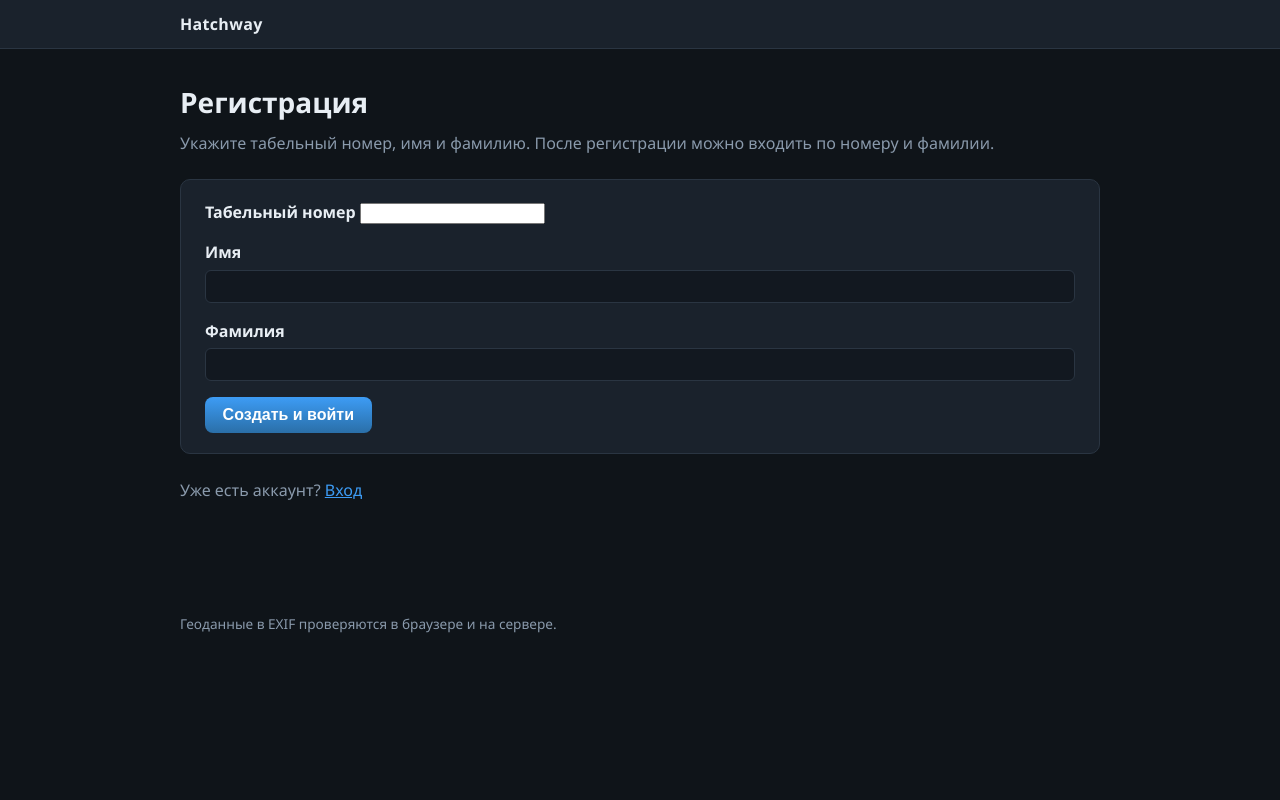
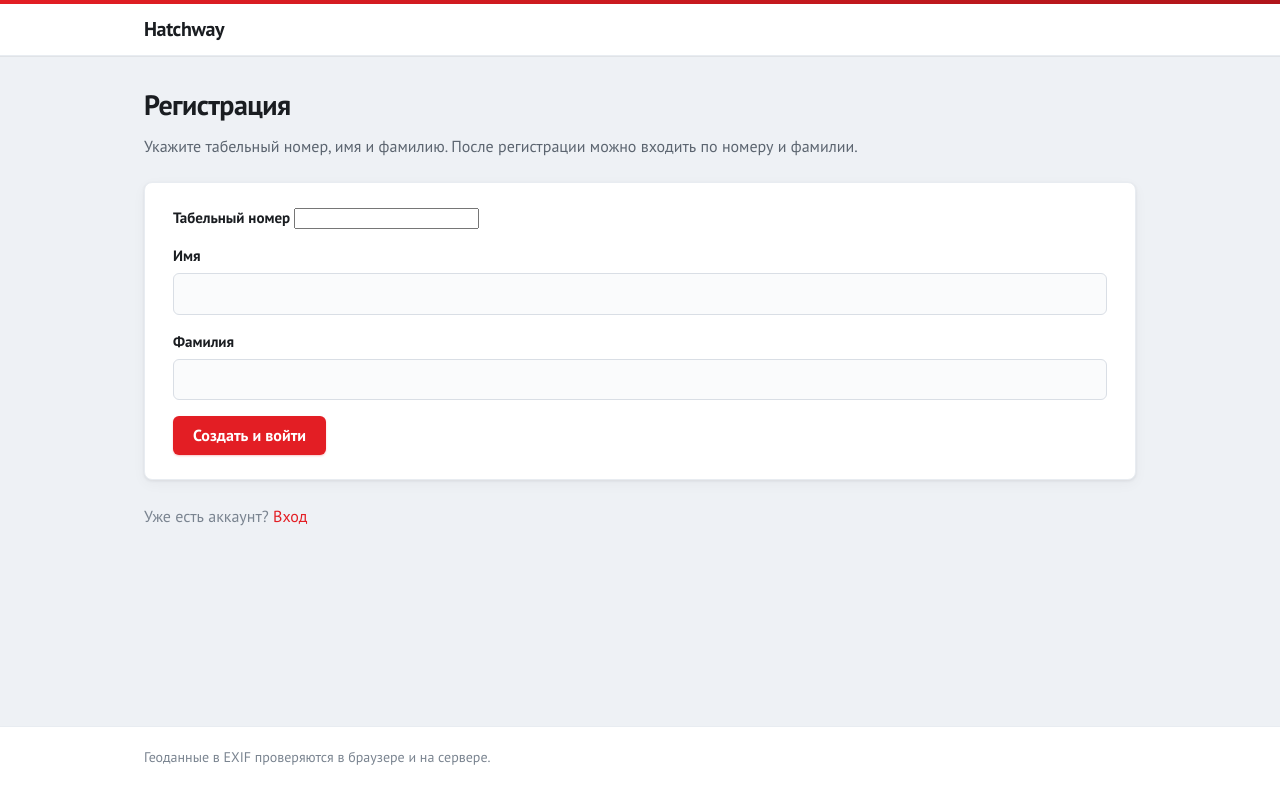
Before and after one commit to ha-harbor-ws/hatchway, a FastAPI app: page /register in a window 1280 px wide. Run offline with FastAPI, Linux system fonts and the light colour scheme.

Commit message:
Изменение стиля под busines mgts

```diff
--- a/static/css/style.css
+++ b/static/css/style.css
@@ -1,39 +1,68 @@
+/**
+ * Корпоративный светлый стиль в духе порталов МГТС (business.mgts.ru):
+ * светлый фон, белые карточки, красный акцент бренда, нейтральная типографика.
+ */
 :root {
-  --bg: #0f1419;
-  --card: #1a222c;
-  --text: #e8eef4;
-  --muted: #8a9aac;
-  --accent: #3d9cf5;
-  --accent-dim: #2a6fa8;
-  --danger: #f05b5b;
-  --ok: #4ecf7a;
-  --border: #2a3542;
-  font-family: "Segoe UI", system-ui, sans-serif;
+  --mgts-red: #e31e24;
+  --mgts-red-hover: #c41a1f;
+  --mgts-red-soft: #fde8e9;
+  --bg-page: #eef1f5;
+  --bg-card: #ffffff;
+  --text: #1a1d21;
+  --text-secondary: #5c6570;
+  --muted: #7a8490;
+  --border: #d9dee5;
+  --border-light: #e8ecf1;
+  --shadow-card: 0 1px 3px rgba(26, 29, 33, 0.08), 0 4px 14px rgba(26, 29, 33, 0.04);
+  --shadow-header: 0 1px 0 rgba(0, 0, 0, 0.06);
+  --radius: 6px;
+  --radius-lg: 8px;
+  --table-head: #f3f5f8;
+  font-family: "PT Sans", "Segoe UI", system-ui, sans-serif;
 }
 
-* { box-sizing: border-box; }
+* {
+  box-sizing: border-box;
+}
 
 body {
   margin: 0;
   min-height: 100vh;
-  background: var(--bg);
+  display: flex;
+  flex-direction: column;
+  background: var(--bg-page);
   color: var(--text);
   line-height: 1.5;
+  font-size: 16px;
 }
 
-a { color: var(--accent); }
-a:hover { color: #7ec4ff; }
+a {
+  color: var(--mgts-red);
+  text-decoration: none;
+}
+
+a:hover {
+  color: var(--mgts-red-hover);
+  text-decoration: underline;
+}
+
+.brand-stripe {
+  height: 4px;
+  width: 100%;
+  background: linear-gradient(90deg, var(--mgts-red) 0%, #b0151a 100%);
+}
 
 .wrap {
-  max-width: 960px;
+  max-width: 1040px;
   margin: 0 auto;
-  padding: 0 1.25rem;
+  padding: 0 1.5rem;
 }
 
 .site-header {
-  background: var(--card);
-  border-bottom: 1px solid var(--border);
-  padding: 0.75rem 0;
+  background: var(--bg-card);
+  border-bottom: 1px solid var(--border-light);
+  box-shadow: var(--shadow-header);
+  padding: 0.65rem 0;
 }
 
 .site-header .wrap {
@@ -45,164 +74,286 @@ a:hover { color: #7ec4ff; }
 
 .logo {
   font-weight: 700;
+  font-size: 1.25rem;
   text-decoration: none;
   color: var(--text);
-  letter-spacing: 0.02em;
+  letter-spacing: -0.02em;
+}
+
+.logo:hover {
+  color: var(--mgts-red);
+  text-decoration: none;
 }
 
 .user-pill {
   margin-left: auto;
-  padding: 0.25rem 0.75rem;
+  padding: 0.35rem 0.9rem;
   border-radius: 999px;
-  background: #243040;
+  background: var(--table-head);
+  border: 1px solid var(--border-light);
   font-size: 0.9rem;
+  color: var(--text-secondary);
 }
 
 .site-footer {
-  margin-top: 3rem;
-  padding-bottom: 2rem;
-  font-size: 0.85rem;
+  margin-top: auto;
+  padding: 1.25rem 0 2rem;
+  font-size: 0.875rem;
+  color: var(--muted);
+  border-top: 1px solid var(--border-light);
+  background: var(--bg-card);
+}
+
+.site-footer .wrap p {
+  margin: 0;
+}
+
+main.wrap {
+  flex: 1 0 auto;
+  padding: 1.75rem 1.5rem 3rem;
+  width: 100%;
+}
+
+h1 {
+  font-size: 1.75rem;
+  font-weight: 700;
+  margin: 0 0 0.5rem;
+  color: var(--text);
+  letter-spacing: -0.02em;
+}
+
+h2 {
+  font-size: 1.125rem;
+  font-weight: 700;
+  margin: 0 0 0.75rem;
+  color: var(--text);
+}
+
+.lead {
+  color: var(--text-secondary);
+  margin: 0 0 1.5rem;
+  max-width: 52rem;
+  font-size: 1rem;
+}
+
+.lead strong {
+  color: var(--text);
+  font-weight: 700;
+}
+
+.muted {
   color: var(--muted);
 }
 
-main.wrap { padding: 2rem 1.25rem 3rem; }
-
-h1 { font-size: 1.75rem; margin: 0 0 0.5rem; }
-h2 { font-size: 1.2rem; margin: 0 0 0.75rem; }
-
-.lead { color: var(--muted); margin: 0 0 1.5rem; max-width: 52rem; }
-.muted { color: var(--muted); }
-.small { font-size: 0.9rem; }
+.small {
+  font-size: 0.875rem;
+}
 
 .card {
-  background: var(--card);
-  border: 1px solid var(--border);
-  border-radius: 10px;
-  padding: 1.25rem 1.5rem;
+  background: var(--bg-card);
+  border: 1px solid var(--border-light);
+  border-radius: var(--radius-lg);
+  padding: 1.5rem 1.75rem;
   margin-bottom: 1.5rem;
+  box-shadow: var(--shadow-card);
 }
 
-.form label {
+.form label,
+.file-label {
   display: block;
   margin-bottom: 1rem;
-  font-weight: 600;
+  font-weight: 700;
+  font-size: 0.9375rem;
+  color: var(--text);
 }
 
 .form input[type="text"],
-.form input[type="file"] {
+.form input[type="file"],
+.file-label input[type="file"] {
   display: block;
   width: 100%;
   margin-top: 0.35rem;
-  padding: 0.5rem 0.65rem;
-  border-radius: 6px;
+  padding: 0.6rem 0.75rem;
+  border-radius: var(--radius);
   border: 1px solid var(--border);
-  background: #121820;
+  background: #fafbfc;
   color: var(--text);
+  font-family: inherit;
+  font-size: 1rem;
+}
+
+.form input[type="text"]:focus,
+.form input[type="file"]:focus,
+.file-label input[type="file"]:focus {
+  outline: none;
+  border-color: var(--mgts-red);
+  box-shadow: 0 0 0 2px var(--mgts-red-soft);
+  background: #fff;
 }
 
 .error {
-  color: #ffb4b4;
-  background: #3a1f24;
-  border: 1px solid #6b2d35;
-  padding: 0.65rem 0.85rem;
-  border-radius: 8px;
+  color: #8b1a1a;
+  background: #fff5f5;
+  border: 1px solid #f0c4c4;
+  padding: 0.65rem 0.9rem;
+  border-radius: var(--radius);
 }
 
 .success {
-  color: #c8f5d6;
-  background: #1f3a28;
-  border: 1px solid #2d6b44;
-  padding: 0.65rem 0.85rem;
-  border-radius: 8px;
+  color: #1e5c2e;
+  background: #f0faf2;
+  border: 1px solid #b8dcc4;
+  padding: 0.65rem 0.9rem;
+  border-radius: var(--radius);
   margin-bottom: 0.75rem;
 }
 
 .btn {
   cursor: pointer;
   border: none;
-  border-radius: 8px;
-  padding: 0.55rem 1.1rem;
-  font-weight: 600;
+  border-radius: var(--radius);
+  padding: 0.6rem 1.25rem;
+  font-weight: 700;
   font-size: 1rem;
+  font-family: inherit;
+  transition: background 0.15s ease, color 0.15s ease, border-color 0.15s ease;
 }
 
 .btn.primary {
-  background: linear-gradient(180deg, var(--accent), var(--accent-dim));
+  background: var(--mgts-red);
   color: #fff;
+  box-shadow: 0 1px 2px rgba(227, 30, 36, 0.25);
+}
+
+.btn.primary:hover:not(:disabled) {
+  background: var(--mgts-red-hover);
 }
 
 .btn.primary:disabled {
-  opacity: 0.45;
+  opacity: 0.5;
   cursor: not-allowed;
+  box-shadow: none;
 }
 
 .btn.ghost {
-  background: transparent;
-  color: var(--muted);
+  background: #fff;
+  color: var(--text-secondary);
   border: 1px solid var(--border);
 }
 
-.inline { display: inline; }
+.btn.ghost:hover:not(:disabled) {
+  border-color: var(--mgts-red);
+  color: var(--mgts-red);
+}
 
-.rating-block { margin-bottom: 2rem; }
+.inline {
+  display: inline;
+}
+
+.rating-block {
+  margin: 1.5rem 0 0;
+  padding-top: 1.25rem;
+  border-top: 1px solid var(--border-light);
+}
+
+.rating-block h2 {
+  font-size: 1.0625rem;
+  text-transform: uppercase;
+  letter-spacing: 0.04em;
+  color: var(--text-secondary);
+  padding-bottom: 0.35rem;
+  border-bottom: 1px solid var(--border-light);
+}
+
+.rating-block h2::after {
+  content: "";
+  display: block;
+  width: 40px;
+  height: 3px;
+  background: var(--mgts-red);
+  margin-top: 0.5rem;
+}
 
 .table-scroll {
   overflow-x: auto;
-  border-radius: 8px;
+  border-radius: var(--radius);
   border: 1px solid var(--border);
+  background: var(--bg-card);
 }
 
 table.rating {
   width: 100%;
   border-collapse: collapse;
-  font-size: 0.95rem;
+  font-size: 0.9375rem;
 }
 
 table.rating th,
 table.rating td {
-  padding: 0.6rem 0.85rem;
+  padding: 0.65rem 1rem;
   text-align: left;
-  border-bottom: 1px solid var(--border);
+  border-bottom: 1px solid var(--border-light);
 }
 
 table.rating th {
-  background: #121820;
-  color: var(--muted);
-  font-weight: 600;
+  background: var(--table-head);
+  color: var(--text-secondary);
+  font-weight: 700;
+  font-size: 0.8125rem;
+  text-transform: uppercase;
+  letter-spacing: 0.03em;
 }
 
-table.rating tr:last-child td { border-bottom: none; }
-table.rating .num { font-variant-numeric: tabular-nums; font-weight: 600; }
-table.rating .tab-num { font-weight: 500; }
+table.rating tbody tr:hover {
+  background: #fafbfc;
+}
+
+table.rating tr:last-child td {
+  border-bottom: none;
+}
+
+table.rating .num {
+  font-variant-numeric: tabular-nums;
+  font-weight: 700;
+  color: var(--text);
+}
+
+table.rating .tab-num {
+  font-weight: 600;
+  color: var(--text-secondary);
+}
 
 .pair-grid {
   display: grid;
   grid-template-columns: 1fr;
-  gap: 1.5rem;
+  gap: 1.25rem;
 }
 
 @media (min-width: 720px) {
-  .pair-grid { grid-template-columns: 1fr 1fr; }
-}
-
-.file-label input[type="file"] {
-  margin-top: 0.35rem;
+  .pair-grid {
+    grid-template-columns: 1fr 1fr;
+    gap: 1.5rem;
+  }
 }
 
 .hint {
-  font-size: 0.85rem;
+  font-size: 0.8125rem;
   color: var(--muted);
   margin: 0.35rem 0 0.5rem;
 }
 
-.hint.ok { color: var(--ok); }
-.hint.bad { color: #ff9e9e; }
+.hint.ok {
+  color: #1e7a3a;
+}
+
+.hint.bad {
+  color: var(--mgts-red);
+}
 
 .map {
   height: 220px;
-  border-radius: 8px;
+  border-radius: var(--radius);
   border: 1px solid var(--border);
-  background: #121820;
+  background: var(--table-head);
 }
 
 .map-large {
--- a/templates/base.html
+++ b/templates/base.html
@@ -4,11 +4,15 @@
   <meta charset="utf-8">
   <meta name="viewport" content="width=device-width, initial-scale=1">
   <title>{% block title %}Hatchway{% endblock %}</title>
+  <link rel="preconnect" href="https://fonts.googleapis.com">
+  <link rel="preconnect" href="https://fonts.gstatic.com" crossorigin>
+  <link href="https://fonts.googleapis.com/css2?family=PT+Sans:ital,wght@0,400;0,700;1,400&display=swap" rel="stylesheet">
   <link rel="stylesheet" href="https://unpkg.com/leaflet@1.9.4/dist/leaflet.css" integrity="sha256-p4NxAoJBhIIN+hmNHrzRCf9tD/miZyoHS5obTRR9BMY=" crossorigin="">
   <link rel="stylesheet" href="/static/css/style.css">
   {% block head_extra %}{% endblock %}
 </head>
 <body>
+  <div class="brand-stripe" aria-hidden="true"></div>
   <header class="site-header">
     <div class="wrap">
       <a class="logo" href="/">Hatchway</a>
@@ -21,8 +25,10 @@
   <main class="wrap">
     {% block content %}{% endblock %}
   </main>
-  <footer class="site-footer wrap">
-    <p>Геоданные в EXIF проверяются в браузере и на сервере.</p>
+  <footer class="site-footer">
+    <div class="wrap">
+      <p>Геоданные в EXIF проверяются в браузере и на сервере.</p>
+    </div>
   </footer>
   {% block scripts %}{% endblock %}
 </body>
```
Also changed, not shown: other parts of static/css/style.css (+35 -2 lines).
